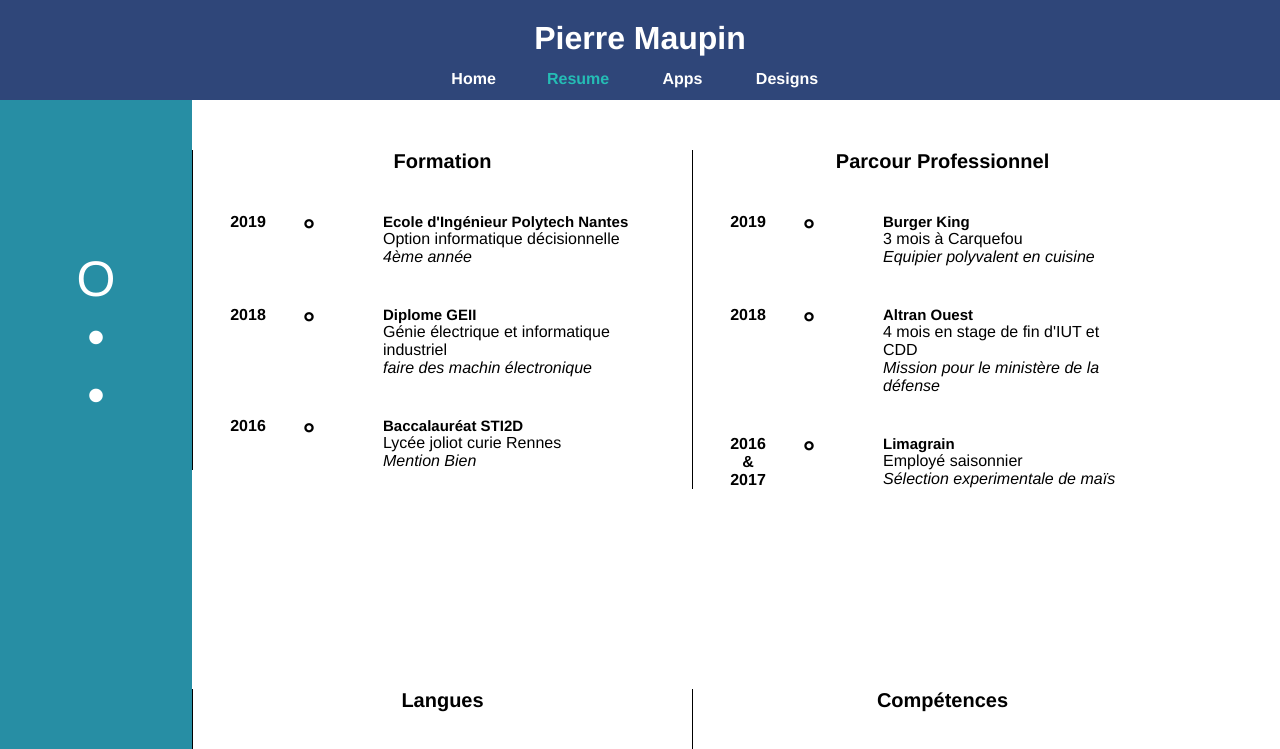
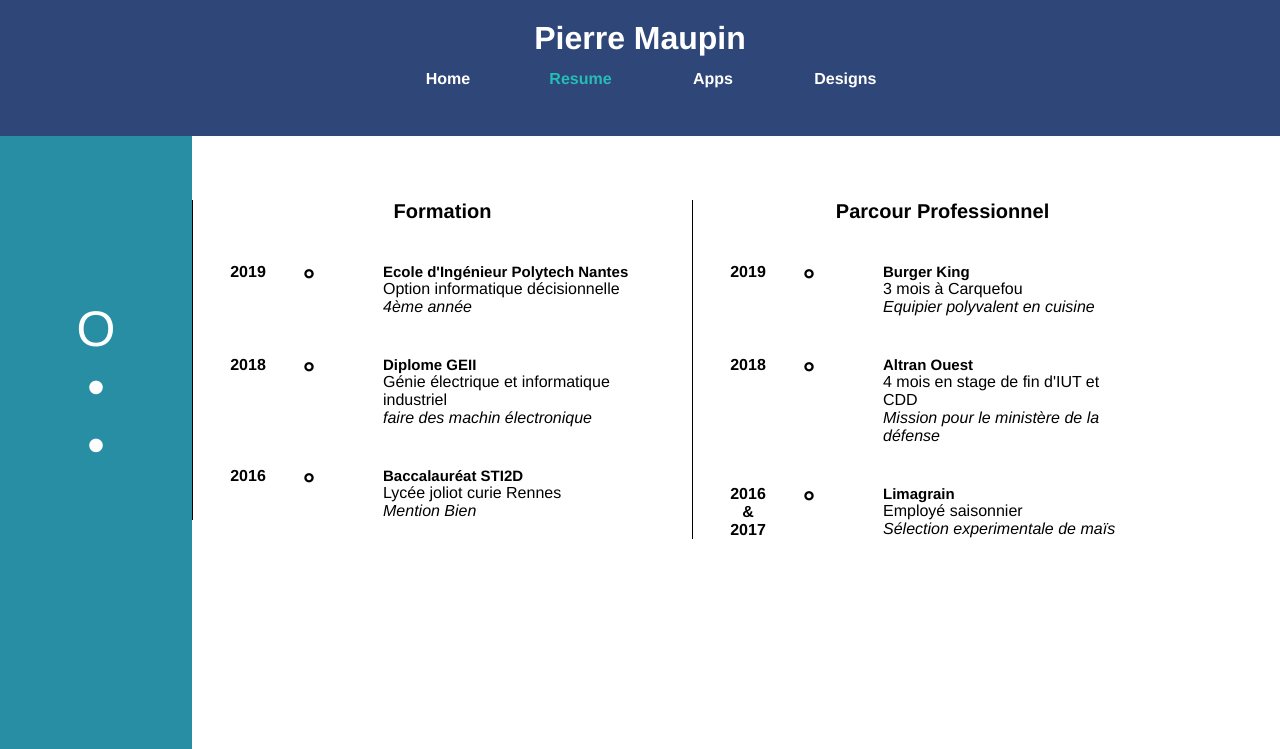
Before and after one commit to PierreMaupin/pierremaupin.com, a plain HTML site: page resume.html in a window 1280 px wide. Shown: the top 749 px of the page. Drawn offline with Linux system fonts and the light colour scheme.

Commit message:
Update styleResume.css

```diff
--- a/styleResume.css
+++ b/styleResume.css
@@ -13,7 +13,7 @@ overflow: hidden;
 background-color: rgb(47, 70, 121);
 font-family: "Helvetica Neue",Helvetica,Arial,sans-serif;
 width:100%;
-height:100px;
+height:17vh;
 margin-bottom:50px;
 position: fixed;
 z-index: 100;
@@ -32,17 +32,18 @@ width: 30vw;
 margin-left: 35vw;
 }
 
+
 #choixPage{
 margin: 10px;
-margin-left: 32vw;
-width: 40vw;
+margin-right: auto;
+margin-left: 30vw;
 background-color: rgb(28, 56, 117,0);
 display: inline-block;
 list-style-type: none;
 }
 #choixPage>li{
 background-color: rgb(28, 56, 117,0);
-width:100px;
+width:10vw;
 display: inline-block;
 list-style-type: none;
 }
@@ -70,8 +71,9 @@ width: 10vw;
 #c{
 	list-style-type: none;
 	display: flex;
-	padding-top : 150px;
+	padding-top : 25vh;
 	z-index: 10;
+	height: 75vh;
 }
 #c>li{
 	z-index: 10;
@@ -84,7 +86,7 @@ width: 10vw;
 	text-align: center;
 	font-size: 30px;
 	width: 15vw;
-	height: 100%;
+	height: 10vh;
 	padding-top: 100px;
 	background-color: rgb(39,142,164);
 }
@@ -104,12 +106,14 @@ width: 10vw;
 	padding-bottom: 50px;
 	text-align: center;
 	display: flex;
+	height: 10vh;
 	/*padding-left: 150px;*/
 	background-color: white;
 }
 #cadre>li{
 	display: inline-block;
 	width:500px;
+	height: 10vh;
 	/*padding-left: 10px;
 	overflow-y: auto;
 	height: 300px;
```
